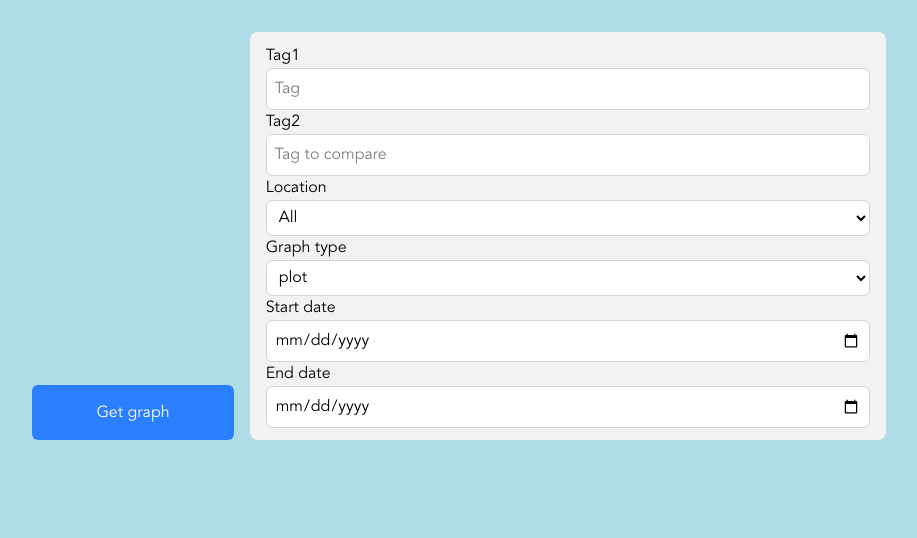
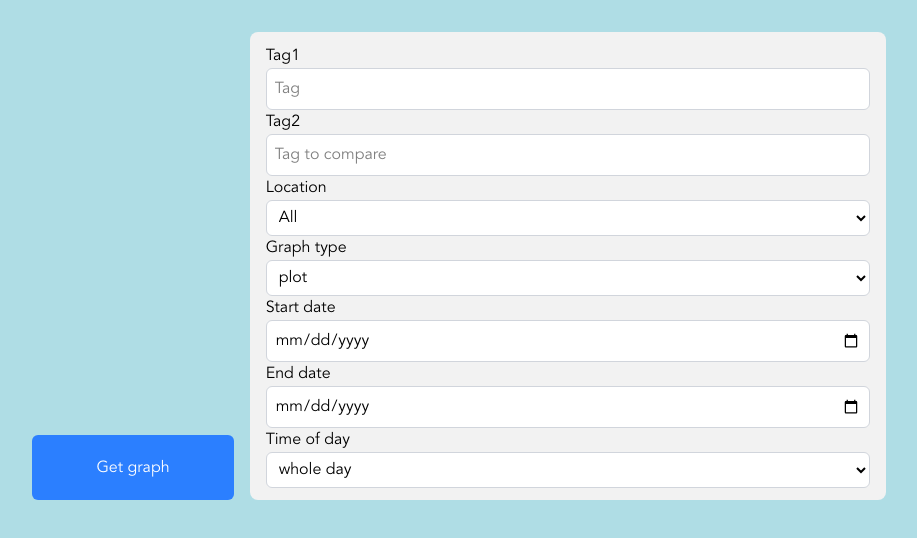
Before and after one commit to ForumViriumHelsinki/metropolia-weather-map, a Next.js app in the folder client/: page /analysis in a window 1280 px wide. Shown: the top 538 px of the page, without its empty margins (181-1098 px from the left). Built offline with nearby package versions, Linux system fonts and the light colour scheme.

Commit message:
Update rest from Ä to A

```diff
--- a/client/src/app/(routes)/analysis/page.tsx
+++ b/client/src/app/(routes)/analysis/page.tsx
@@ -85,7 +85,6 @@ const Analysis = () => {
               </option>
             ))}
           </select>
-
           <label>Graph type</label>
           <select
             onChange={(e) =>
@@ -106,7 +105,7 @@ const Analysis = () => {
             onChange={(e) =>
               setGraphParams({
                 ...graphParams,
-                start_date: e.currentTarget.value,
+                startDate: e.currentTarget.value,
               })
             }
           />
@@ -117,10 +116,24 @@ const Analysis = () => {
             onChange={(e) =>
               setGraphParams({
                 ...graphParams,
-                end_date: e.currentTarget.value,
+                endDate: e.currentTarget.value,
               })
             }
           />
+
+          <label>Time of day</label>
+          <select
+            onChange={(e) =>
+              setGraphParams({
+                ...graphParams,
+                timeOfDay: e.currentTarget.value,
+              })
+            }
+          >
+            {["whole day", "daytime", "nighttime"].map((t) => (
+              <option key={t}>{t}</option>
+            ))}
+          </select>
         </form>
       </div>
 
--- a/client/src/app/services/tags/getTagGraphService.ts
+++ b/client/src/app/services/tags/getTagGraphService.ts
@@ -6,11 +6,21 @@ export interface TagGraphParams {
   tag2: string;
   graph_type: GraphTypes;
   location?: Locations | null;
-  start_date?: string | null;
-  end_date?: string | null;
-  daytime?: boolean;
-  nighttime?: boolean;
+  startDate?: string | null;
+  endDate?: string | null;
+  // daytime?: boolean;
+  // nighttime?: boolean;
+  timeOfDay?: string;
 }
+
+export enum TimeOfDay {
+  wholeDay = "whole day",
+  daytime = "daytime",
+  nighttime = "nighttime",
+}
+
+const toSnakeCase = (str: string): string =>
+  str.replace(/[A-Z]/g, (letter) => `_${letter.toLowerCase()}`);
 
 export const getTagGraphService = async (
   params: TagGraphParams,
@@ -20,7 +30,7 @@ export const getTagGraphService = async (
     for (const [key, val] of Object.entries(params)) {
       if (!val) continue;
 
-      searchParams.set(key, val);
+      searchParams.set(toSnakeCase(key), val);
     }
 
     const res = await apiFetch(
--- a/client/src/types/index.ts
+++ b/client/src/types/index.ts
@@ -46,7 +46,7 @@ export interface SensorDataParams {
 export enum Locations {
   vallilla = "Vallila",
   laajasalo = "Laajasalo",
-  koivukyla = "Koivukylä",
+  koivukyla = "Koivukyla",
 }
 
 export enum GraphTypes {
```
Also changed, not shown: 2 other files (tests, documents, lock files or other folders).
